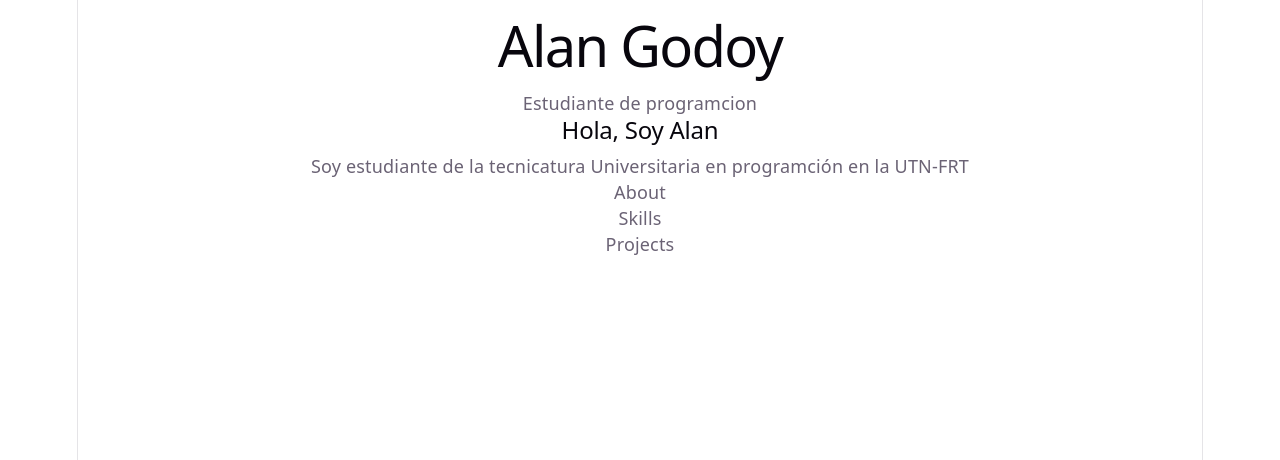
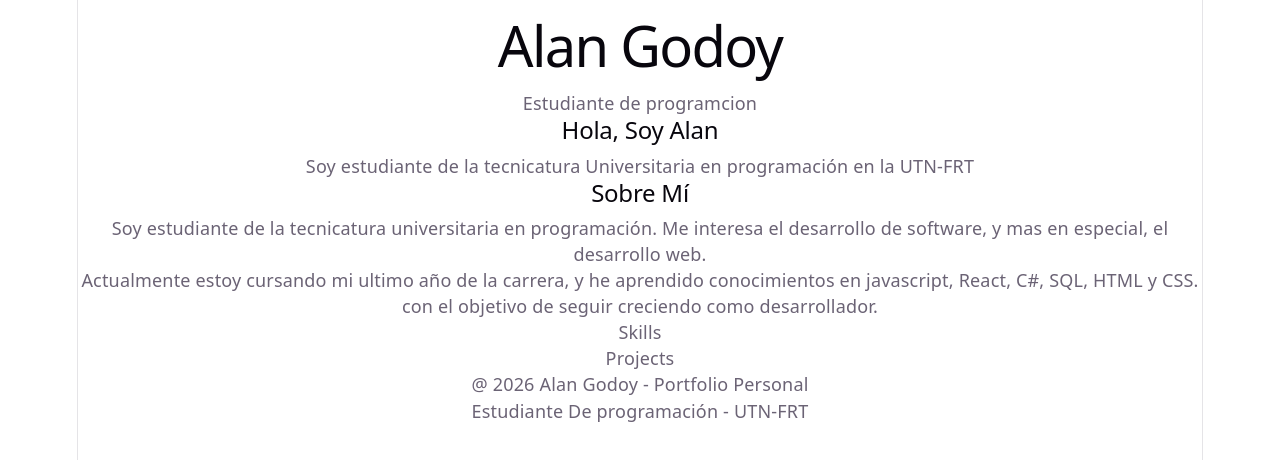
Before and after one commit to AlanG46/tp1-Portfolio-React-Alan-Godoy-C7, a React (Vite) app: page / in a window 1280 px wide. Shown: the top 460 px of the page. Built offline with nearby package versions, Linux system fonts and the light colour scheme.

Commit message:
agregar footer y sobre mi(Correción en el footer que no se mostraba)

```diff
--- a/src/App.jsx
+++ b/src/App.jsx
@@ -19,7 +19,7 @@ function App() {
     <About />
     <Skills />
     <Projects />
-    <footer />
+    <Footer />
     </>
   )
 }
--- a/src/Components/About.jsx
+++ b/src/Components/About.jsx
@@ -2,7 +2,21 @@ import React from 'react'
 
 const About = () => {
   return (
-    <div>About</div>
+    <section>
+        <h2> Sobre Mí</h2>
+
+        <p>
+            Soy estudiante de la tecnicatura universitaria en programación.
+            Me interesa el desarrollo de software, y mas en especial,
+            el desarrollo web.
+        </p>
+
+        <p>
+            Actualmente estoy cursando mi ultimo año de la carrera, y he aprendido
+            conocimientos en javascript, React, C#, SQL, HTML y CSS. con el objetivo
+            de seguir creciendo como desarrollador.
+        </p>
+    </section>
   )
 }
 
--- a/src/Components/Footer.jsx
+++ b/src/Components/Footer.jsx
@@ -2,7 +2,10 @@ import React from 'react'
 
 const Footer = () => {
   return (
-    <div>Footer</div>
+    <footer>
+        <p>@ 2026 Alan Godoy - Portfolio Personal</p>
+        <p>Estudiante De programación - UTN-FRT</p>
+    </footer>
   )
 }
 
--- a/src/Components/Hero.jsx
+++ b/src/Components/Hero.jsx
@@ -5,7 +5,7 @@ const Hero = () => {
     <section>
         <h2>Hola, Soy Alan</h2>
 
-        <p>Soy estudiante de la tecnicatura Universitaria en programción en la UTN-FRT</p>
+        <p>Soy estudiante de la tecnicatura Universitaria en programación en la UTN-FRT</p>
     </section>
   )
 }
```
